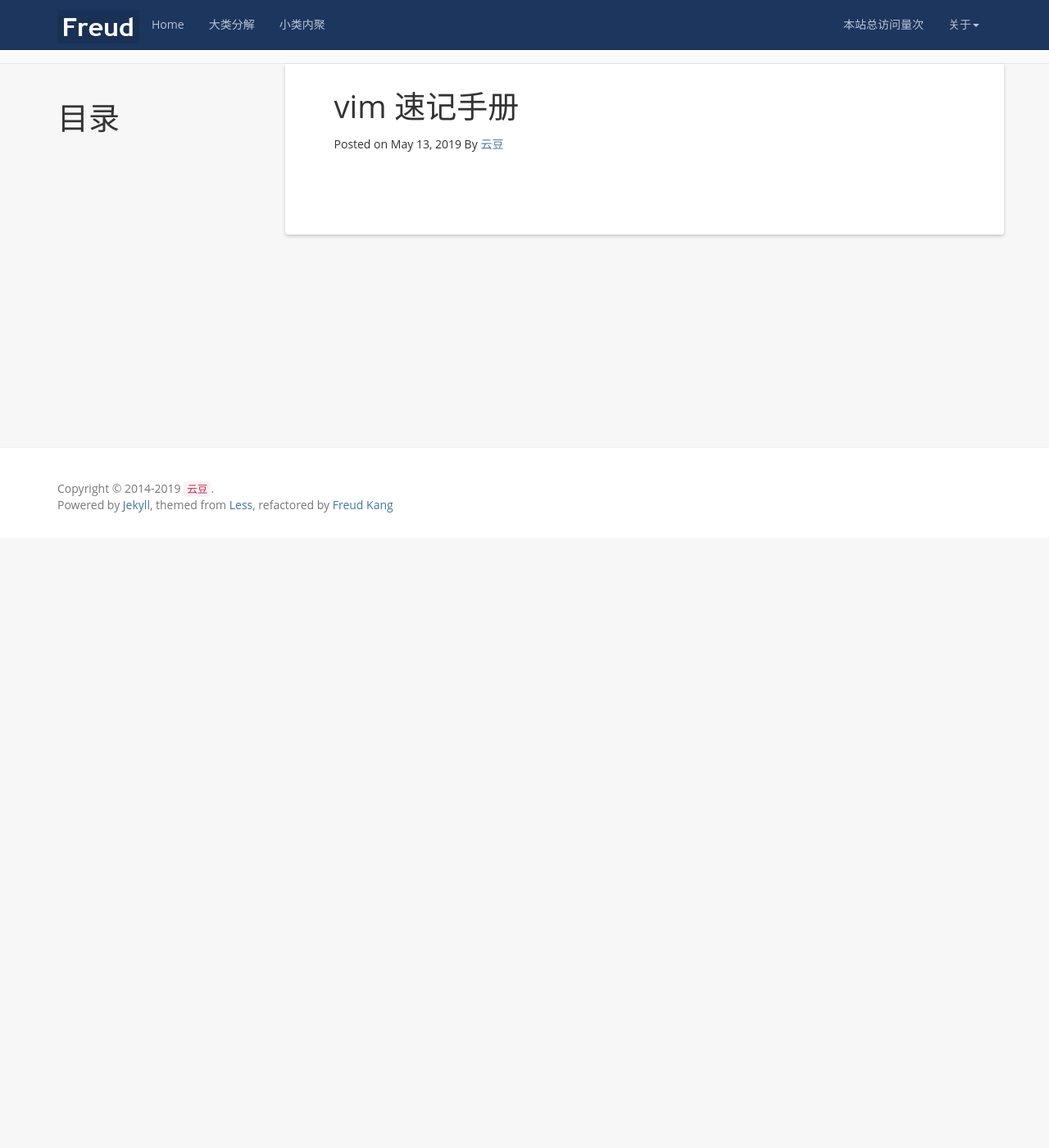
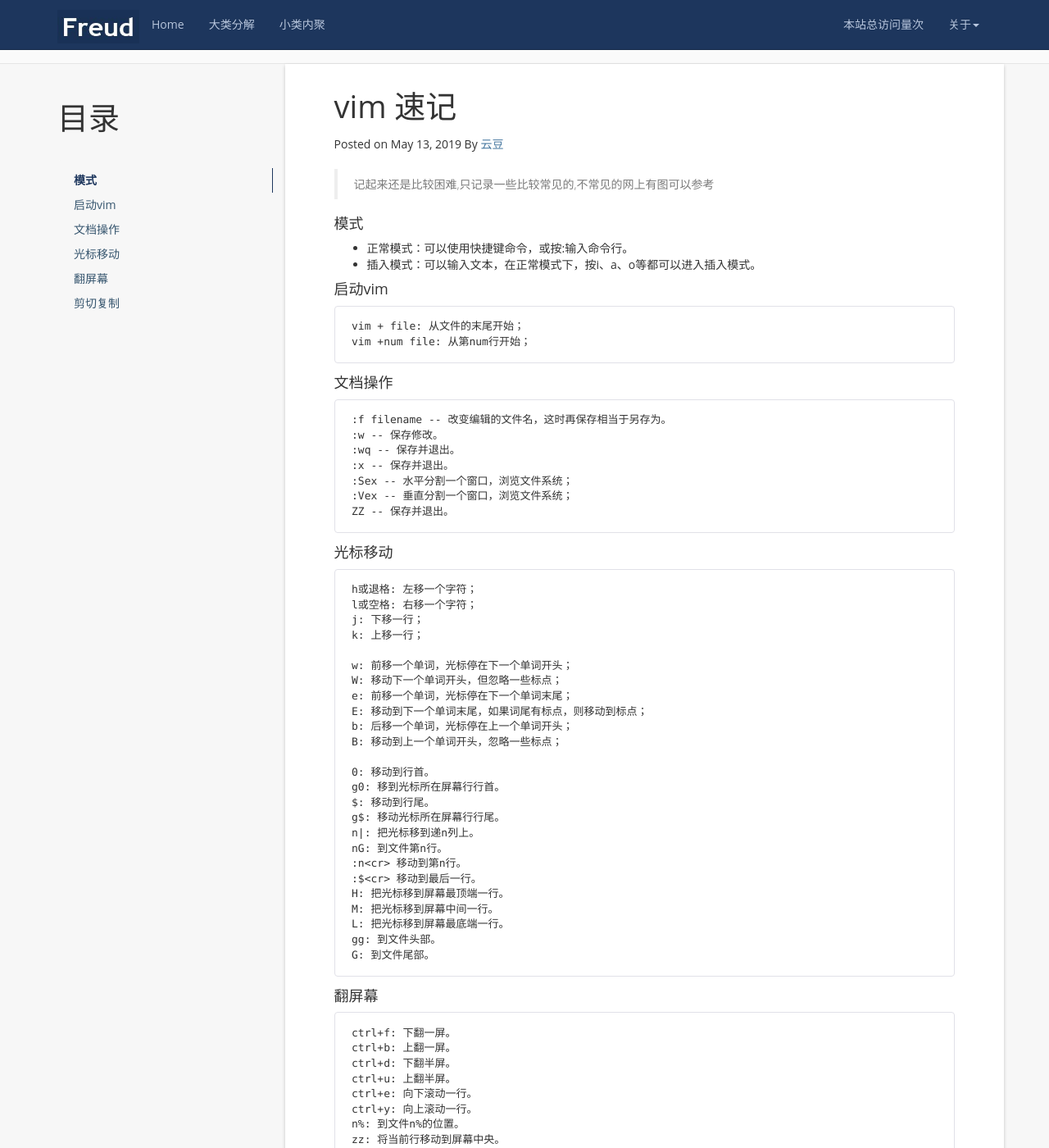
Before and after one commit to playbeans/blog, a Jekyll site: the page built from _posts/2019-05-21-linux-vim.md, in a window 1280 px wide and 1400 px high, scrolled down 209 px. Shown: the whole window at 82% size. Built offline with Jekyll 4.4.1, drawn with Linux system fonts in a browser that asks for light colours; nearby versions of some CDN libraries; a script that is not in the unit is left out; comment, search, counter and statistics services are not loaded; before the commit the page ends 900 px from its top, so only the background shows below that; some of the changed text lies outside the part shown.

Commit message:
添加vim

````diff
--- a/_posts/2019-05-21-linux-vim.md
+++ b/_posts/2019-05-21-linux-vim.md
@@ -1,6 +1,6 @@
 ---
 layout: post
-title:  "vim 速记手册"
+title:  "vim 速记"
 date:   2019-05-13 09:31:01 +0800
 categories: linux
 tag: vim
@@ -8,3 +8,68 @@ tag: vim
 
 * content
 {:toc}
+
+>记起来还是比较困难,只记录一些比较常见的,不常见的网上有图可以参考
+
+
+#### 模式
+- 正常模式：可以使用快捷键命令，或按:输入命令行。
+- 插入模式：可以输入文本，在正常模式下，按i、a、o等都可以进入插入模式。
+
+#### 启动vim
+```
+vim + file: 从文件的末尾开始；
+vim +num file: 从第num行开始；
+```
+#### 文档操作
+```
+:f filename -- 改变编辑的文件名，这时再保存相当于另存为。
+:w -- 保存修改。
+:wq -- 保存并退出。
+:x -- 保存并退出。
+:Sex -- 水平分割一个窗口，浏览文件系统；
+:Vex -- 垂直分割一个窗口，浏览文件系统；
+ZZ -- 保存并退出。
+```
+#### 光标移动
+```
+h或退格: 左移一个字符；
+l或空格: 右移一个字符；
+j: 下移一行；
+k: 上移一行；
+
+w: 前移一个单词，光标停在下一个单词开头；
+W: 移动下一个单词开头，但忽略一些标点；
+e: 前移一个单词，光标停在下一个单词末尾；
+E: 移动到下一个单词末尾，如果词尾有标点，则移动到标点；
+b: 后移一个单词，光标停在上一个单词开头；
+B: 移动到上一个单词开头，忽略一些标点；
+
+0: 移动到行首。
+g0: 移到光标所在屏幕行行首。
+$: 移动到行尾。
+g$: 移动光标所在屏幕行行尾。
+n|: 把光标移到递n列上。
+nG: 到文件第n行。
+:n<cr> 移动到第n行。
+:$<cr> 移动到最后一行。
+H: 把光标移到屏幕最顶端一行。
+M: 把光标移到屏幕中间一行。
+L: 把光标移到屏幕最底端一行。
+gg: 到文件头部。
+G: 到文件尾部。
+```
+#### 翻屏幕
+```
+ctrl+f: 下翻一屏。
+ctrl+b: 上翻一屏。
+ctrl+d: 下翻半屏。
+ctrl+u: 上翻半屏。
+ctrl+e: 向下滚动一行。
+ctrl+y: 向上滚动一行。
+n%: 到文件n%的位置。
+zz: 将当前行移动到屏幕中央。
+zt: 将当前行移动到屏幕顶端。
+zb: 将当前行移动到屏幕底端。
+```
+#### 剪切复制
````
Also changed, not shown: _posts/2019-05-13-sublime.md (+1 -1 lines), _posts/2019-05-21-linux-ssh.md (+28 -1 lines).
